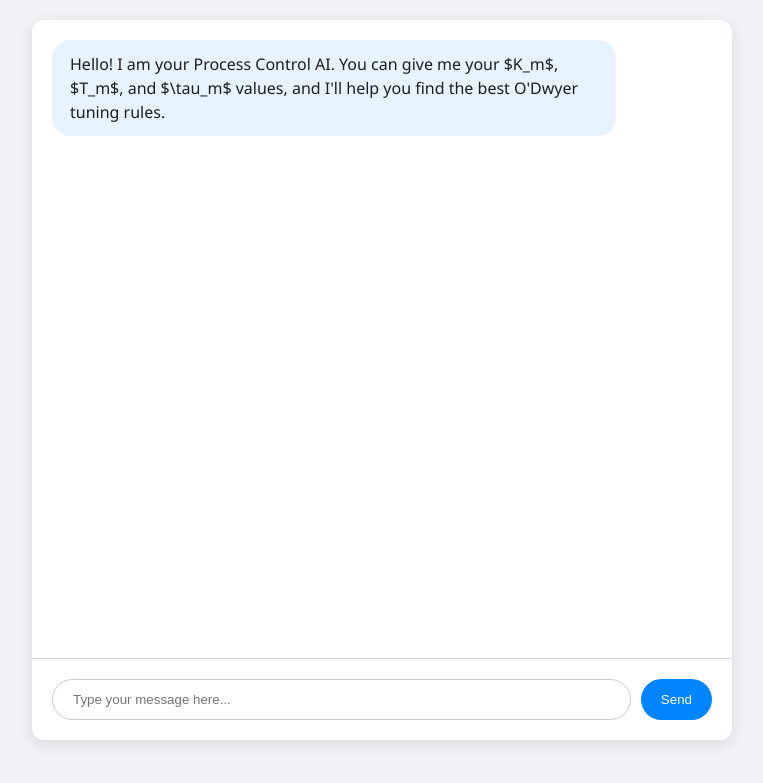
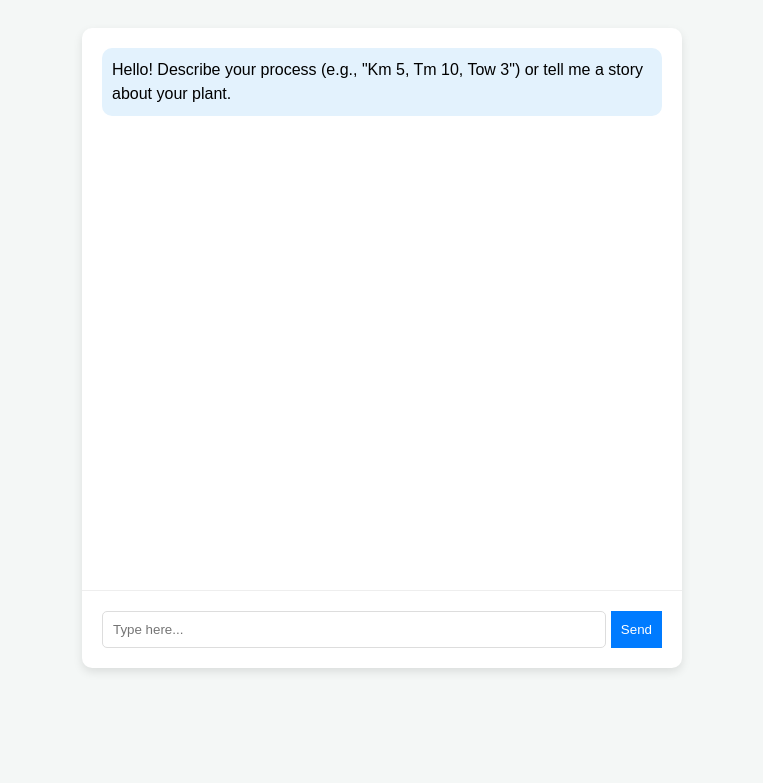
Before and after one commit to RK-kathir/process-control-project, a Flask app: page / in a window 1280 px wide. Shown: the top 783 px of the page, without its empty margins (258-1021 px from the left). Run offline with Flask 3, Linux system fonts and the light colour scheme; parts of the project's set-up code (start-up, migrations or seed data) failed here and were passed over.

Commit message:
Update index.html

```diff
--- a/templates/index.html
+++ b/templates/index.html
@@ -2,56 +2,45 @@
 <html>
 <head>
     <title>Process AI Chat</title>
-    <meta name="viewport" content="width=device-width, initial-scale=1">
     <style>
-        body { font-family: 'Segoe UI', sans-serif; background: #f0f2f5; margin: 0; display: flex; justify-content: center; }
-        #chat-container { width: 100%; max-width: 700px; height: 90vh; background: white; margin-top: 20px; display: flex; flex-direction: column; border-radius: 12px; box-shadow: 0 4px 15px rgba(0,0,0,0.1); }
-        #messages { flex: 1; overflow-y: auto; padding: 20px; display: flex; flex-direction: column; }
-        .msg { margin-bottom: 15px; padding: 12px 18px; border-radius: 18px; max-width: 80%; line-height: 1.5; }
-        .bot { background: #e7f3ff; align-self: flex-start; color: #1c1e21; }
-        .user { background: #0084ff; color: white; align-self: flex-end; }
-        #input-area { padding: 20px; border-top: 1px solid #ddd; display: flex; }
-        input { flex: 1; padding: 12px; border: 1px solid #ccc; border-radius: 25px; outline: none; padding-left: 20px; }
-        button { background: #0084ff; color: white; border: none; padding: 10px 20px; border-radius: 25px; margin-left: 10px; cursor: pointer; }
+        body { font-family: sans-serif; background: #f4f7f6; display: flex; justify-content: center; padding: 20px; }
+        #chat { width: 100%; max-width: 600px; height: 80vh; background: white; display: flex; flex-direction: column; border-radius: 10px; box-shadow: 0 4px 10px rgba(0,0,0,0.1); }
+        #msgs { flex: 1; overflow-y: auto; padding: 20px; }
+        .msg { margin-bottom: 10px; padding: 10px; border-radius: 10px; line-height: 1.5; }
+        .bot { background: #e3f2fd; align-self: flex-start; }
+        .user { background: #007bff; color: white; align-self: flex-end; margin-left: auto; width: fit-content; }
+        #in { display: flex; padding: 20px; border-top: 1px solid #eee; }
+        input { flex: 1; padding: 10px; border: 1px solid #ddd; border-radius: 5px; }
+        button { background: #007bff; color: white; border: none; padding: 10px; margin-left: 5px; cursor: pointer; }
     </style>
 </head>
 <body>
-    <div id="chat-container">
-        <div id="messages">
-            <div class="msg bot">Hello! I am your Process Control AI. You can give me your $K_m$, $T_m$, and $\tau_m$ values, and I'll help you find the best O'Dwyer tuning rules.</div>
+    <div id="chat">
+        <div id="msgs">
+            <div class="msg bot">Hello! Describe your process (e.g., "Km 5, Tm 10, Tow 3") or tell me a story about your plant.</div>
         </div>
-        <div id="input-area">
-            <input type="text" id="userInput" placeholder="Type your message here..." onkeypress="if(event.key==='Enter') sendMessage()">
-            <button onclick="sendMessage()">Send</button>
+        <div id="in">
+            <input type="text" id="userInput" placeholder="Type here..." onkeypress="if(event.key==='Enter') send()">
+            <button onclick="send()">Send</button>
         </div>
     </div>
-
     <script>
-        async function sendMessage() {
+        async function send() {
             const input = document.getElementById('userInput');
-            const text = input.value.trim();
-            if(!text) return;
-
-            // Add user message to UI
-            addMessage(text, 'user');
-            input.value = '';
-
+            const text = input.value; if(!text) return;
+            addMsg(text, 'user'); input.value = '';
             const res = await fetch('/api/chat', {
-                method: 'POST',
-                headers: {'Content-Type': 'application/json'},
+                method: 'POST', headers: {'Content-Type': 'application/json'},
                 body: JSON.stringify({text: text})
             });
             const data = await res.json();
-            addMessage(data.response, 'bot');
+            addMsg(data.response, 'bot');
         }
-
-        function addMessage(text, sender) {
-            const div = document.createElement('div');
-            div.className = `msg ${sender}`;
-            div.innerHTML = text;
-            const container = document.getElementById('messages');
-            container.appendChild(div);
-            container.scrollTop = container.scrollHeight;
+        function addMsg(t, s) {
+            const d = document.createElement('div');
+            d.className = `msg ${s}`; d.innerHTML = t;
+            const m = document.getElementById('msgs');
+            m.appendChild(d); m.scrollTop = m.scrollHeight;
         }
     </script>
 </body>
```
